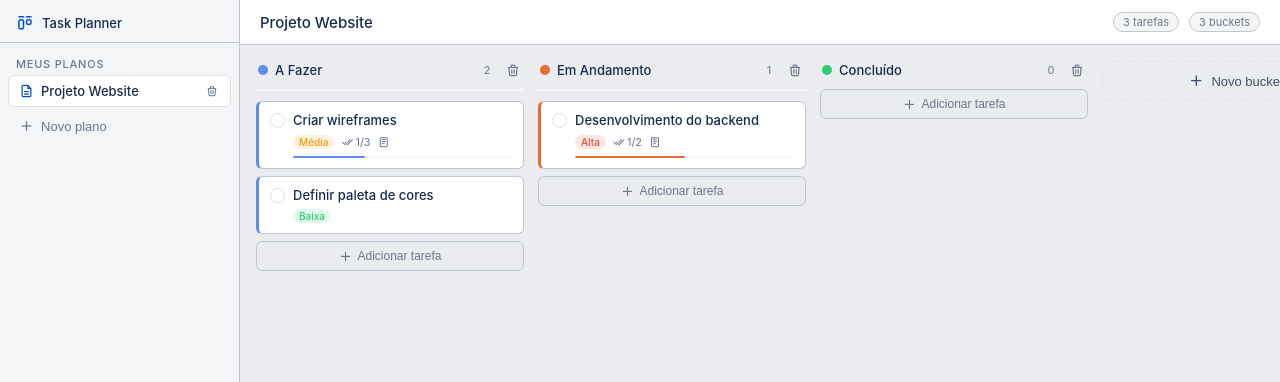
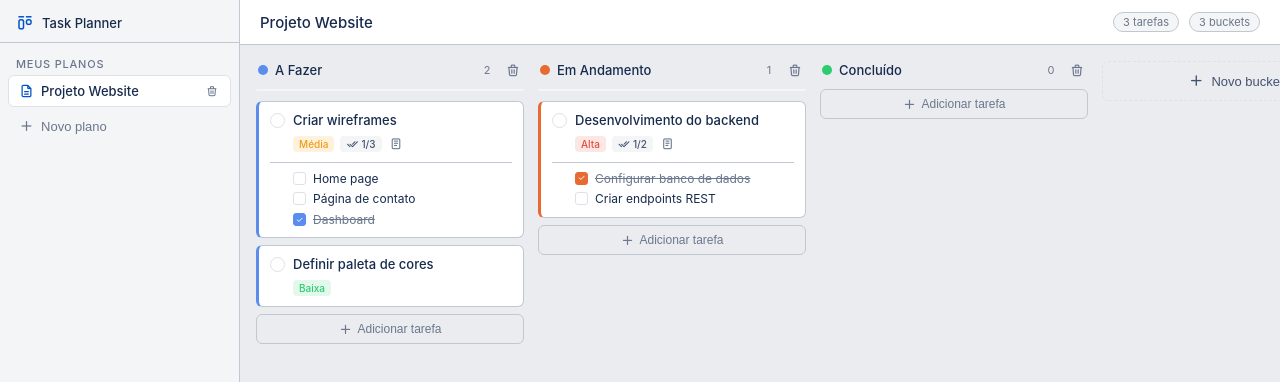
Before and after one commit to vtr-oz/Planner, a React (Vite) app: page / in a window 1280 px wide. Shown: the top 382 px of the page. Built offline with nearby package versions, Linux system fonts and the light colour scheme.

Commit message:
Mudanças Iniciais - webapp

```diff
--- a/package.json
+++ b/package.json
@@ -9,6 +9,7 @@
     "preview": "vite preview"
   },
   "dependencies": {
+    "firebase": "^12.13.0",
     "react": "^18.2.0",
     "react-dom": "^18.2.0"
   },
--- a/src/components/Board.jsx
+++ b/src/components/Board.jsx
@@ -10,7 +10,8 @@ export default function Board({
   createTask,
   createBucket,
   updateBucketName,
-  moveTask // <--- RECEBEU DO PLANNER AQUI EM CIMA
+  moveTask,
+  toggleSubtask /* <--- RECEBEU DO PLANNER */
 }) {
   const [addingBucket, setAddingBucket] = useState(false);
   const [newBucketName, setNewBucketName] = useState('');
@@ -34,7 +35,8 @@ export default function Board({
           deleteBucket={deleteBucket}
           createTask={createTask}
           updateBucketName={updateBucketName}
-          moveTask={moveTask} /* <--- REPASSOU PRO BUCKET AQUI! */
+          moveTask={moveTask}
+          toggleSubtask={toggleSubtask} /* <--- PONTE 2: REPASSOU PRO BUCKET */
         />
       ))}
 
--- a/src/components/Bucket.jsx
+++ b/src/components/Bucket.jsx
@@ -1,7 +1,7 @@
 import { useState } from 'react';
 import TaskCard from './TaskCard';
 
-export default function Bucket({ bucket, selectedTask, setSelectedTask, toggleTask, deleteBucket, createTask, updateBucketName, moveTask }) {
+export default function Bucket({ bucket, selectedTask, setSelectedTask, toggleTask, deleteBucket, createTask, updateBucketName, moveTask, toggleSubtask }) {
   const [addingTask, setAddingTask] = useState(false);
   const [newTaskTitle, setNewTaskTitle] = useState('');
   const [isEditingName, setIsEditingName] = useState(false);
@@ -17,25 +17,20 @@ export default function Bucket({ bucket, selectedTask, setSelectedTask, toggleTa
   return (
     <div
       style={{ width: '268px', flexShrink: 0, display: 'flex', flexDirection: 'column', maxHeight: '100%' }}
-      // --- INÍCIO DA ADIÇÃO DO DRAG AND DROP ---
-      onDragOver={(e) => e.preventDefault()} // Impede o comportamento padrão para permitir soltar o item aqui
+      onDragOver={(e) => e.preventDefault()}
       onDrop={(e) => {
         const taskId = e.dataTransfer.getData('taskId');
         const sourceBucketId = e.dataTransfer.getData('sourceBucketId');
-
-        // Verifica se a tarefa veio de OUTRO bucket para não re-renderizar à toa
         if (sourceBucketId !== String(bucket.id)) {
           moveTask(sourceBucketId, bucket.id, taskId);
         }
       }}
-      // --- FIM DA ADIÇÃO DO DRAG AND DROP ---
     >
 
       {/* Bucket header */}
       <div style={{ display: 'flex', alignItems: 'center', gap: '7px', marginBottom: '10px', padding: '0 2px' }}>
         <div style={{ width: '10px', height: '10px', borderRadius: '50%', background: bucket.color, flexShrink: 0 }} />
 
-        {/* Bloco de renomear */}
         {isEditingName ? (
           <input
             autoFocus
@@ -77,6 +72,7 @@ export default function Bucket({ bucket, selectedTask, setSelectedTask, toggleTa
             selectedTask={selectedTask}
             setSelectedTask={setSelectedTask}
             toggleTask={toggleTask}
+            toggleSubtask={toggleSubtask} /* <--- PONTE 3: REPASSOU PRO TASKCARD */
           />
         ))}
 
--- a/src/components/Planner.jsx
+++ b/src/components/Planner.jsx
@@ -7,7 +7,7 @@ import TaskDetail from "./TaskDetail";
 export default function Planner() {
   const planner = usePlanner();
   const [selectedTask, setSelectedTask] = useState(null);
-  const [isSidebarOpen, setIsSidebarOpen] = useState(false); // NOVO ESTADO AQUI
+  const [isSidebarOpen, setIsSidebarOpen] = useState(false);
 
   const getSelected = () => {
     if (!selectedTask) return null;
@@ -22,7 +22,6 @@ export default function Planner() {
   return (
     <div className="app-layout">
 
-      {/* Overlay escuro quando a sidebar abre no mobile */}
       {isSidebarOpen && (
         <div
           onClick={() => setIsSidebarOpen(false)}
@@ -38,15 +37,14 @@ export default function Planner() {
         updatePlanName={planner.updatePlanName}
         deletePlan={planner.deletePlan}
         setSelectedTask={setSelectedTask}
-        isOpen={isSidebarOpen}           // PASSA O ESTADO
-        setIsOpen={setIsSidebarOpen}     // PASSA A FUNÇÃO
+        isOpen={isSidebarOpen}
+        setIsOpen={setIsSidebarOpen}
       />
 
       <div style={{ flex: 1, display: 'flex', flexDirection: 'column', overflow: 'hidden' }}>
 
         <div style={{ padding: '12px 20px', borderBottom: '0.5px solid var(--color-border-tertiary)', background: 'var(--color-background-primary)', display: 'flex', alignItems: 'center', gap: '10px' }}>
 
-          {/* Botão de Hambúrguer (Aparece só no celular) */}
           <button className="mobile-toggle-btn" onClick={() => setIsSidebarOpen(true)}>
             <i className="ti ti-menu-2" style={{ fontSize: '20px' }} />
           </button>
@@ -71,6 +69,7 @@ export default function Planner() {
             createBucket={planner.createBucket}
             updateBucketName={planner.updateBucketName}
             moveTask={planner.moveTask}
+            toggleSubtask={planner.toggleSubtask} /* <--- PONTE 1: ADICIONADO */
           />
 
           {sel && (
--- a/src/components/TaskCard.jsx
+++ b/src/components/TaskCard.jsx
@@ -1,6 +1,6 @@
 import { PRIORITY } from '../data/initialData';
 
-export default function TaskCard({ task, bucket, selectedTask, setSelectedTask, toggleTask }) {
+export default function TaskCard({ task, bucket, selectedTask, setSelectedTask, toggleTask, toggleSubtask /* <--- RECEBEU DO BUCKET */ }) {
   if (!task) return null;
 
   const safeSubtasks = task.subtasks || [];
@@ -8,27 +8,35 @@ export default function TaskCard({ task, bucket, selectedTask, setSelectedTask,
   const isSelected = selectedTask?.taskId === task.id;
   const pInfo = PRIORITY[task.priority];
 
+  // Formata a data para um formato curto e bonito (ex: "12 mai")
+  const formattedDate = task.dueDate
+    ? new Date(task.dueDate + 'T00:00:00').toLocaleDateString('pt-BR', { day: '2-digit', month: 'short' })
+    : null;
+
   return (
     <div
-      // --- INÍCIO DAS ADIÇÕES DO DRAG AND DROP ---
       draggable
       onDragStart={(e) => {
         e.dataTransfer.setData('taskId', task.id);
         e.dataTransfer.setData('sourceBucketId', bucket.id);
       }}
-      // --- FIM DAS ADIÇÕES ---
-
       onClick={() => setSelectedTask(isSelected ? null : { bucketId: bucket.id, taskId: task.id })}
       style={{
         background: 'var(--color-background-primary)',
         border: isSelected ? `1.5px solid ${bucket.color}` : '0.5px solid var(--color-border-tertiary)',
         borderRadius: 'var(--border-radius-md)',
         padding: '10px 11px',
-        cursor: 'grab', /* Mudamos de 'pointer' para 'grab' (mãozinha de pegar) */
-        borderLeft: `3px solid ${bucket.color}`
+        cursor: 'grab',
+        borderLeft: `3px solid ${bucket.color}`,
+        display: 'flex', /* Mudado para flex para organizar subtasks embaixo */
+        flexDirection: 'column',
+        gap: '8px'
       }}
     >
+      {/* --- Main Content (CheckBox + Title + Tags) --- */}
       <div style={{ display: 'flex', alignItems: 'flex-start', gap: '8px' }}>
+
+        {/* Checkbox da Tarefa Principal */}
         <div
           onClick={e => toggleTask(bucket.id, task.id, e)}
           style={{ width: '15px', height: '15px', borderRadius: '50%', border: `1.5px solid ${task.done ? bucket.color : 'var(--color-border-secondary)'}`, background: task.done ? bucket.color : 'transparent', flexShrink: 0, cursor: 'pointer', display: 'flex', alignItems: 'center', justifyContent: 'center', marginTop: '1px' }}
@@ -37,31 +45,72 @@ export default function TaskCard({ task, bucket, selectedTask, setSelectedTask,
         </div>
 
         <div style={{ flex: 1, minWidth: 0 }}>
+          {/* Título */}
           <p style={{ margin: 0, fontSize: '13px', color: task.done ? 'var(--color-text-tertiary)' : 'var(--color-text-primary)', textDecoration: task.done ? 'line-through' : 'none', fontWeight: 500, lineHeight: 1.35, wordBreak: 'break-word' }}>
             {task.title}
           </p>
 
-          <div style={{ display: 'flex', alignItems: 'center', gap: '7px', marginTop: '5px', flexWrap: 'wrap' }}>
+          {/* Área de Etiquetas (Prioridade, Data, Contagem Subtarefas) */}
+          <div style={{ display: 'flex', alignItems: 'center', gap: '6px', marginTop: '6px', flexWrap: 'wrap' }}>
+
+            {/* Etiqueta de Prioridade */}
             {pInfo && (
-              <span style={{ fontSize: '10px', padding: '1px 6px', borderRadius: '20px', background: pInfo.color + '22', color: pInfo.color, fontWeight: 500 }}>
+              <span style={{ fontSize: '10px', padding: '2px 6px', borderRadius: '4px', background: pInfo.color + '22', color: pInfo.color, fontWeight: 500 }}>
                 {pInfo.label}
               </span>
             )}
-            {safeSubtasks.length > 0 && (
-              <span style={{ fontSize: '11px', color: 'var(--color-text-tertiary)', display: 'flex', alignItems: 'center', gap: '2px' }}>
-                <i className="ti ti-checks" style={{ fontSize: '12px' }} aria-hidden="true" /> {doneSub}/{safeSubtasks.length}
+
+            {/* Etiqueta de Data */}
+            {formattedDate && (
+              <span style={{ fontSize: '10px', color: 'var(--color-text-secondary)', display: 'flex', alignItems: 'center', gap: '3px', background: 'var(--color-background-secondary)', padding: '2px 6px', borderRadius: '4px', fontWeight: 500 }}>
+                <i className="ti ti-calendar" style={{ fontSize: '12px' }} aria-hidden="true" />
+                {formattedDate}
               </span>
             )}
-            {task.notes && <i className="ti ti-notes" style={{ fontSize: '12px', color: 'var(--color-text-tertiary)' }} aria-hidden="true" />}
+
+            {/* Etiqueta de Contagem */}
+            {safeSubtasks.length > 0 && (
+              <span style={{ fontSize: '10px', color: 'var(--color-text-secondary)', display: 'flex', alignItems: 'center', gap: '3px', background: 'var(--color-background-secondary)', padding: '2px 6px', borderRadius: '4px', fontWeight: 500 }}>
+                <i className="ti ti-checks" style={{ fontSize: '12px' }} aria-hidden="true" />
+                {doneSub}/{safeSubtasks.length}
+              </span>
+            )}
+
+            {/* Ícone de Notas */}
+            {task.notes && (
+              <i className="ti ti-notes" style={{ fontSize: '13px', color: 'var(--color-text-tertiary)', marginLeft: '2px' }} title="Possui notas" aria-hidden="true" />
+            )}
           </div>
-
-          {safeSubtasks.length > 0 && (
-            <div style={{ marginTop: '7px', height: '2px', background: 'var(--color-background-secondary)', borderRadius: '2px', overflow: 'hidden' }}>
-              <div style={{ height: '100%', width: `${Math.round((doneSub / safeSubtasks.length) * 100)}%`, background: bucket.color, borderRadius: '2px', transition: 'width 0.3s' }} />
-            </div>
-          )}
         </div>
       </div>
+
+      {/* --- INÍCIO DA ADIÇÃO DAS SUBTAREFAS INTERATIVAS (NOVO) --- */}
+      {safeSubtasks.length > 0 && (
+        <div style={{ paddingLeft: '23px', display: 'flex', flexDirection: 'column', gap: '5px', marginTop: '2px', borderTop: '0.5px solid var(--color-border-tertiary)', paddingTop: '8px' }}>
+          {safeSubtasks.map(sub => (
+            <div
+              key={sub.id}
+              style={{ display: 'flex', alignItems: 'center', gap: '7px' }}
+              // Evita que clicar na subtarefa selecione o cartão principal
+              onClick={(e) => e.stopPropagation()}
+            >
+              {/* Checkbox da Subtarefa */}
+              <div
+                onClick={(e) => toggleSubtask(bucket.id, task.id, sub.id, e)}
+                style={{ width: '13px', height: '13px', borderRadius: '3px', border: `1.5px solid ${sub.done ? bucket.color : 'var(--color-border-secondary)'}`, background: sub.done ? bucket.color : 'transparent', flexShrink: 0, cursor: 'pointer', display: 'flex', alignItems: 'center', justifyContent: 'center' }}
+              >
+                {sub.done && <i className="ti ti-check" style={{ fontSize: '8px', color: 'white' }} aria-hidden="true" />}
+              </div>
+
+              {/* Título da Subtarefa */}
+              <span style={{ fontSize: '12px', flex: 1, color: sub.done ? 'var(--color-text-tertiary)' : 'var(--color-text-primary)', textDecoration: sub.done ? 'line-through' : 'none', lineHeight: 1.3 }}>
+                {sub.title}
+              </span>
+            </div>
+          ))}
+        </div>
+      )}
+      {/* --- FIM DA ADIÇÃO --- */}
     </div>
   );
 }
```
Also changed, not shown: src/config/firebase.js (added, +21 -0 lines), 1 other file (tests, documents, lock files or other folders).
